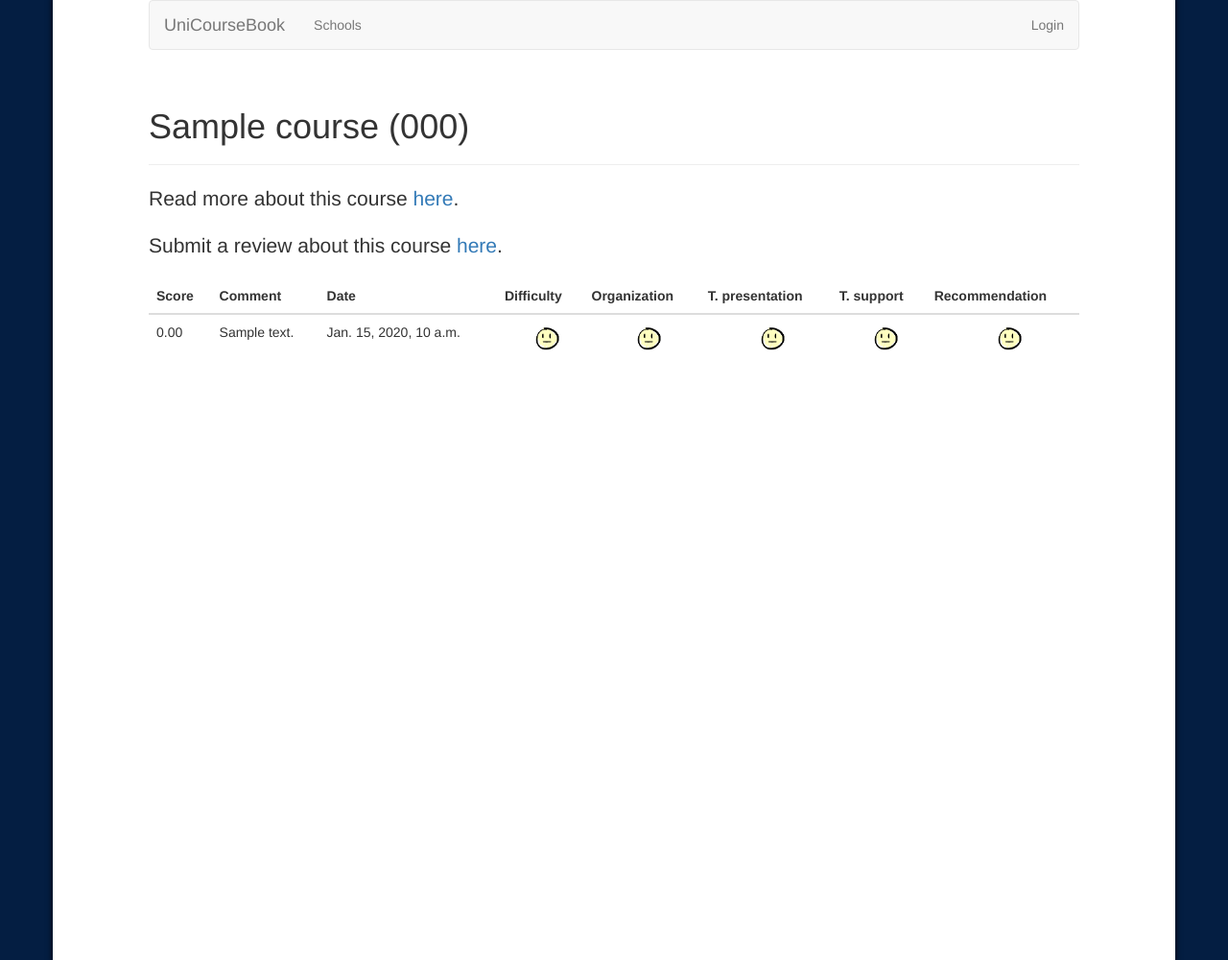
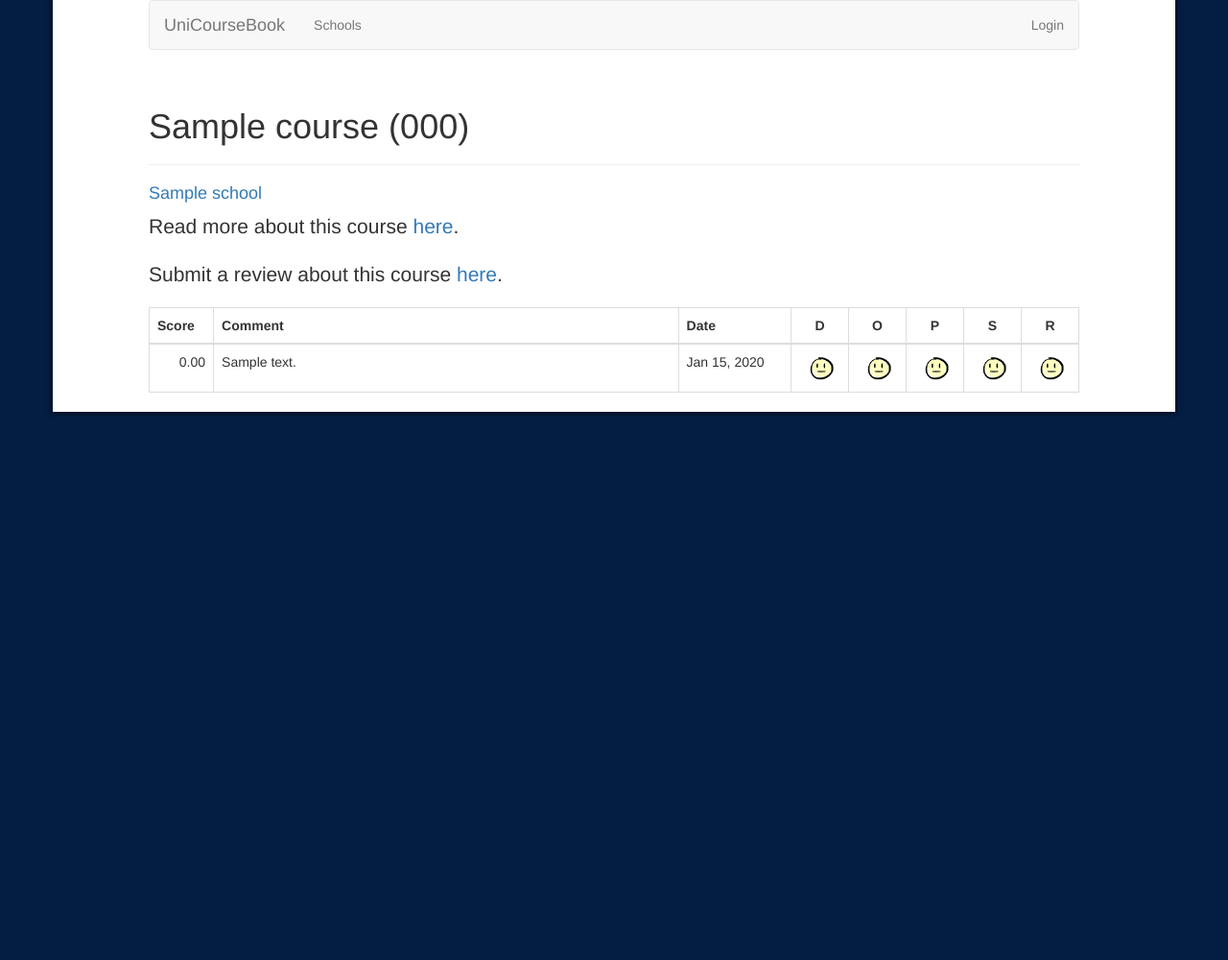
Before and after one commit to ioannisk/unicoursebook, a Django app: page /ucb/courses/1/ in a window 1280 px wide. Shown: the whole page at 96% size. After the commit the page ends 432 px from the top, so only its background shows below. Run offline with Django 3.2, Linux system fonts and the light colour scheme; tables that the repository leaves empty hold one stand-in row (values such as "Sample post"); some libraries are stand-ins or nearby versions.

Commit message:
improve look&feel #26

```diff
--- a/courses/templates/courses/base.html
+++ b/courses/templates/courses/base.html
@@ -38,7 +38,7 @@
 
     .container {
         background-color: #ffffff;
-        height: 1000px ;
+
 
     }
 
--- a/courses/templates/courses/course_detail.html
+++ b/courses/templates/courses/course_detail.html
@@ -40,6 +40,13 @@
             clip: rect(0px 190px 33px 150px);
             left: -140px;
         }
+        .center{
+            text-align: center;
+        }
+        .nowrap{
+            white-space: nowrap;
+        }
+
 
     </style>
 
@@ -91,6 +98,7 @@
     <div class="page-header">
         <h1>{{ course.title }} ({{ course.code }})</h1>
     </div>
+    <h4><a href="{% url 'courses:school_detail' course.school_id %}">{{ course.school.title}}</a> </h4>
     <p class="lead">Read more about this course <a href="{{ course.url }}" target="_blank">here</a>.</p>
     <p class="lead">Submit a review about this course <a href="{% url 'courses:course_feedback' course.id %}">here</a>.
     </p>
@@ -98,38 +106,38 @@
     {% if course_feedbacks %}
 
 
-        <table class="table">
+        <table class="table table-bordered">
             <thead>
             <tr>
                 <th>Score</th>
-                <th>Comment</th>
-                <th>Date</th>
-                <th>Difficulty</th>
-                <th>Organization</th>
-                <th>T. presentation</th>
-                <th>T. support</th>
-                <th>Recommendation</th>
+                <th class="col-md-6">Comment</th>
+                <th class="nowrap">Date</th>
+                <th title="Difficulty" class="center">D</th>
+                <th title="Organization" class="center">O</th>
+                <th title="Tutor presentation" class="center">P</th>
+                <th title="Tutor support" class="center">S</th>
+                <th title="Recommendation" class="center">R</th>
             </tr>
             </thead>
             <tbody>
             {% for feedback in course_feedbacks %}
                 <tr>
-                    <td>{{ feedback.score | floatformat:2 }}</td>
+                    <td align="right">{{ feedback.score | floatformat:2 }}</td>
                     <td>{{ feedback.comment }}</td>
-                    <td>{{ feedback.submission_date }}</td>
-                    <td align="center">
+                    <td>{{ feedback.submission_date |date:"M d, Y"}}</td>
+                    <td>
                         <script>show_choice({{ feedback.r_course_difficulty }});</script>
                     </td>
-                    <td align="center">
+                    <td>
                         <script>show_choice({{ feedback.r_course_organization }});</script>
                     </td>
-                    <td align="center">
+                    <td>
                         <script>show_choice({{ feedback.r_tutor_presentation }});</script>
                     </td>
-                    <td align="center">
+                    <td>
                         <script>show_choice({{ feedback.r_tutor_support }});</script>
                     </td>
-                    <td align="center">
+                    <td>
                         <script>show_choice({{ feedback.r_recommendation }});</script>
                     </td>
                 </tr>
--- a/courses/templates/courses/index.html
+++ b/courses/templates/courses/index.html
@@ -1,7 +1,7 @@
 {% extends "courses/base.html" %}
 
 {% block content %}
-
+    <div style="height: 1000px">
     <div class="page-header">
     <h1>UniCourseBook</h1>
         </div>
@@ -10,4 +10,7 @@
         experience.</p>
     <p class="lead">Go ahead and <a href="{% url 'courses:schools_index' %}">view</a> university courses feedback provided by our
         students!</p>
+
+    </div>
+
 {% endblock %}
--- a/courses/templates/courses/login.html
+++ b/courses/templates/courses/login.html
@@ -15,14 +15,16 @@
         {% endif %}
         <div class="form-group">
             <label for="username" class="col-sm-2 control-label">Username</label>
+
             <div class="col-sm-4">
-                <input type="text" name="username"   id="username" />
+                <input type="text" name="username" id="username"/>
             </div>
         </div>
         <div class="form-group">
             <label for="password" class="col-sm-2 control-label">Password</label>
+
             <div class="col-sm-4">
-                <input type="password" name="password" id="password" />
+                <input type="password" name="password" id="password"/>
             </div>
         </div>
         <div class="form-group">
--- a/courses/templates/courses/school_detail.html
+++ b/courses/templates/courses/school_detail.html
@@ -23,7 +23,7 @@
                         <a href="{% url 'courses:course_detail' course.id %}"> {{ course.title }}
                             ({{ course.code }})</a>
                     </td>
-                    <td>{{ course.score | floatformat:2}}</td>
+                    <td align="right">{{ course.score | floatformat:2 }}</td>
                 </tr>
             {% endfor %}
             </tbody>
```
